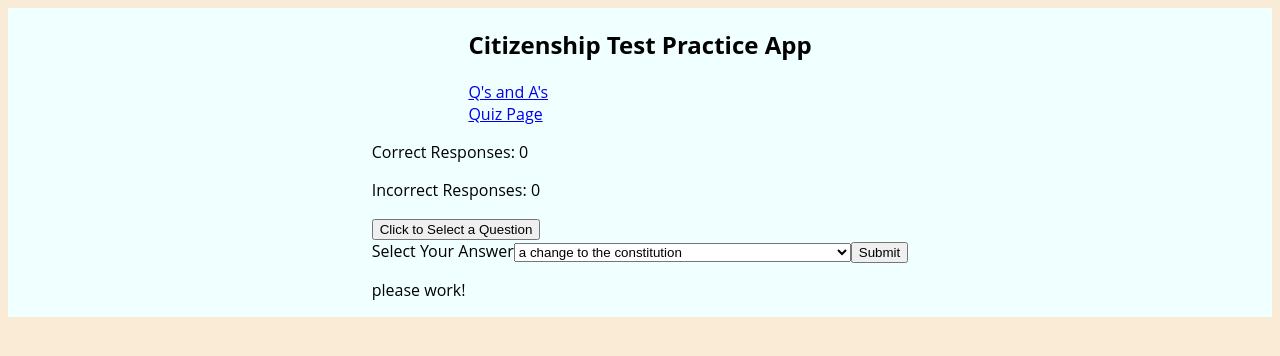
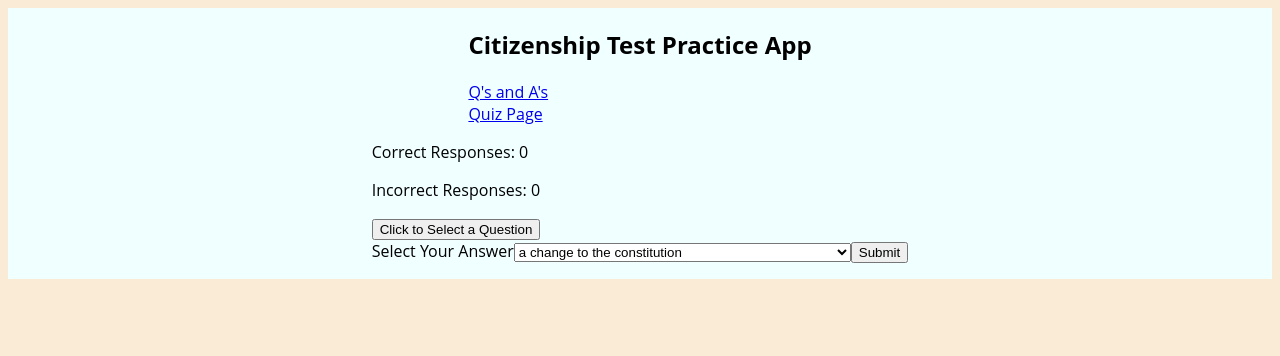
Before and after one commit to mmaustin/citizenship-questions-answers, a React (Create React App) app in the folder citizenship-frontend/: page /questions/dropbox in a window 1280 px wide. Shown: the top 356 px of the page. Built offline with nearby package versions, Linux system fonts and the light colour scheme.

Commit message:
testing to see whether test function works properly with a conditional

```diff
--- a/citizenship-frontend/src/features/questions/QuestionsDropBox.js
+++ b/citizenship-frontend/src/features/questions/QuestionsDropBox.js
@@ -57,7 +57,9 @@ export const QuestionsDropBox = () => {
     }
 
     const testFunction = () => {
+        if (listQuestions.lenght === 0){
         return 'please work!'
+        }
     }
 
     return(
```
